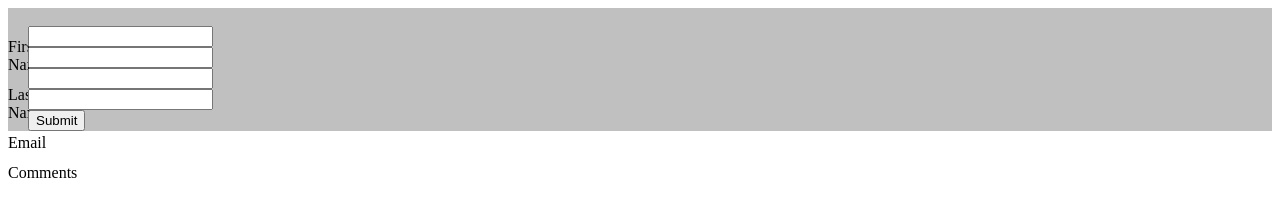
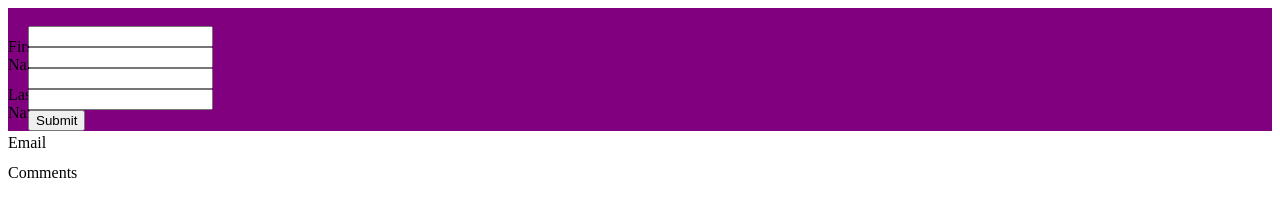
Before and after one commit to girlswhocodedecorah/WelcomeWatermelon, a plain HTML site: page ContactUsAya.html in a window 1280 px wide. Drawn offline with Linux system fonts and the light colour scheme.

Commit message:
Update ContactUsAya.html

```diff
--- a/ContactUsAya.html
+++ b/ContactUsAya.html
@@ -1,7 +1,7 @@
 <html>
 <style>
  #ContactUs {
-  background-color: silver;
+  background-color: purple;
  }
  label {
   float: left;
```
